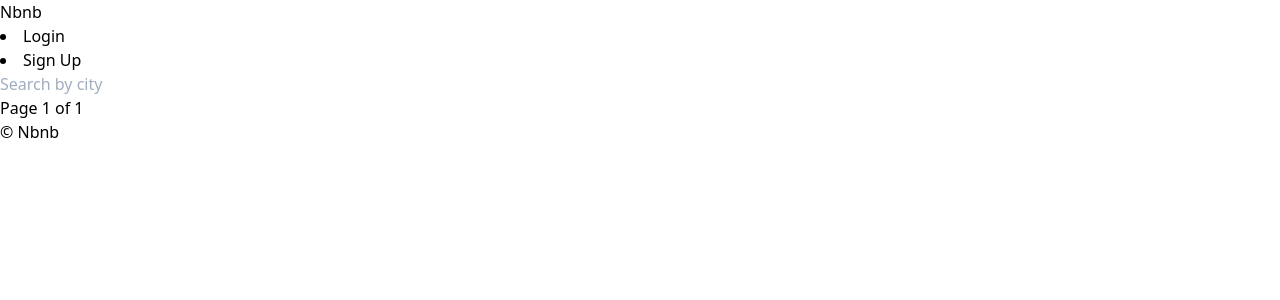
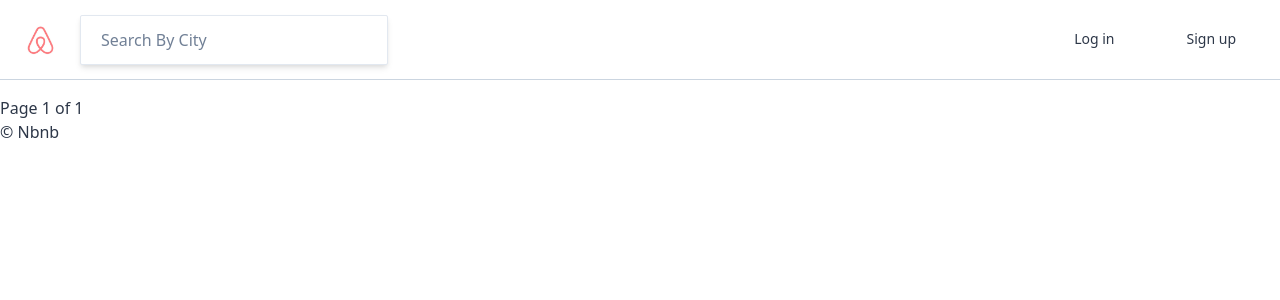
Before and after one commit to komo3344/airbnb-clone, a Django app: page / in a window 1280 px wide. Shown: the top 300 px of the page. Run offline with Django 3.2, Linux system fonts and the light colour scheme; data that the repository does not hold is empty.

Commit message:
Tailwind Header done

```diff
--- a/assets/scss/styles.scss
+++ b/assets/scss/styles.scss
@@ -1,3 +1,18 @@
 @tailwind base;
 @tailwind components;
+
+.search-box {
+  transition: box-shadow 0.2s linear;
+}
+
+.nav_link {
+  @apply ml-8 border-b-2 border-white h-full flex items-center;
+  a {
+    @apply py-10 px-5;
+  }
+  &:hover {
+    @apply border-gray-600;
+  }
+}
+
 @tailwind utilities;
--- a/templates/base.html
+++ b/templates/base.html
@@ -1,31 +1,30 @@
 {% load static %}
 <!DOCTYPE html>
 <html lang="en">
+  <head>
+    <meta charset="UTF-8" />
+    <meta name="viewport" content="width=device-width, initial-scale=1.0" />
+    <meta http-equiv="X-UA-Compatible" content="ie=edge" />
+    <link rel="stylesheet" href="{% static 'css/styles.css' %}">
+    <title>{% block page_title %}{% endblock page_title %}| Nbnb</title>
+  </head>
+  <body class="text-gray-800 mt-24">
+    <header class="container max-w-full inset-0 flex items-center justify-between px-6 h-20 border-b border-gray-400 fixed bg-white">
+      <div class="flex items-center w-1/3">
+        <a href="{% url "core:home" %}" class="mr-6">
+            <img class="w-8" src="{% static 'img/logo.png' %}" />
+        </a>
+        {% block search-bar %}
+        <form method="get" action="{% url 'rooms:search' %}" class="w-9/12">
+          <input class="search-box border px-5 w-full font-medium text-gray-900 placeholder-gray-600 py-3 rounded-sm w-64 shadow-md hover:shadow-lg focus:outline-none" name="city" placeholder="Search By City" />
+        </form>
+        {% endblock search-bar %}
+      </div>
+      {% include "partials/nav.html" %}
+    </header>
 
-<head>
-    <meta charset="UTF-8">
-    <meta name="viewport" content="width=device-width, initial-scale=1.0">
-    <link rel="stylesheet" href="{% static 'css/styles.css' %}">
-    <title>{% block page_title %}{% endblock page_title%} | Nbnb</title>
-</head>
-
-<body>
-    <header>
-    {% include "partials/nav.html" %}
-
-    {% block search-bar %}
-
-    <form method='get' action="{% url "rooms:search" %}">
-        <input name="city" placeholder="Search by city" />
-    </form>
-
-    {% endblock search-bar %}
-    {% block content %}
-
-    {% endblock content %}
+    {% block content %}{% endblock %}
 
     {% include "partials/footer.html" %}
-    </header>
-</body>
-
+  </body>
 </html>
--- a/templates/partials/nav.html
+++ b/templates/partials/nav.html
@@ -1,9 +1,8 @@
-
-<a href="{% url "core:home" %}">Nbnb</a>
-
-{% if user.is_authenticated %}
-    <li><a href="{% url "users:logout" %}">Log out</a></li>
-{% else %}
-    <li><a href="{% url "users:login" %}">Login</a></li>
-    <li><a href="{% url "users:signup" %}">Sign Up</a></li>
-{% endif %}
+<ul class="flex items-center text-sm font-medium h-full">
+    {% if user.is_authenticated %}
+        <li class="nav_link"><a href="{% url "users:logout" %}">Log out</a></li>
+    {% else %}
+        <li class="nav_link"><a href="{% url "users:login" %}">Log in</a></li>
+        <li class="nav_link"><a href="{% url "users:signup" %}">Sign up</a></li>
+    {% endif %}
+</ul>
```
Also changed, not shown: static/css/styles.css, static/img/logo.png (added).
